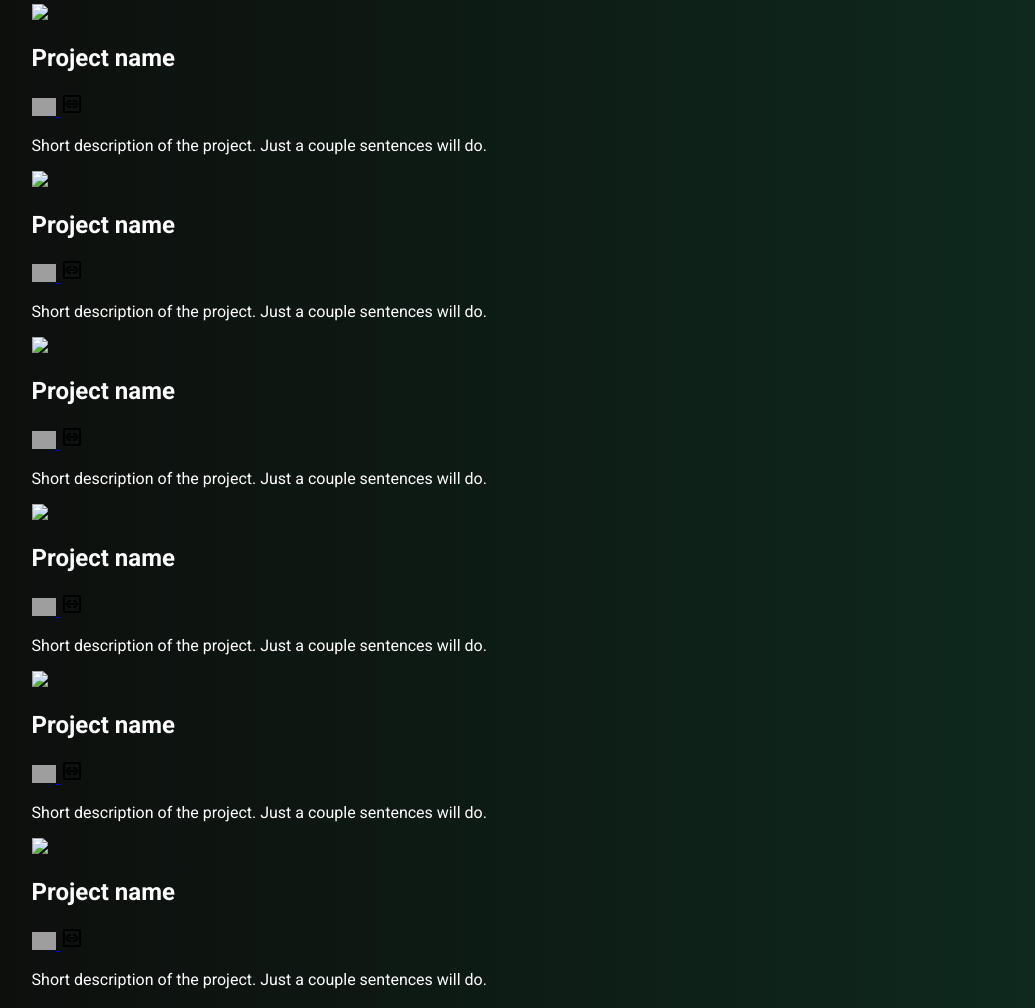
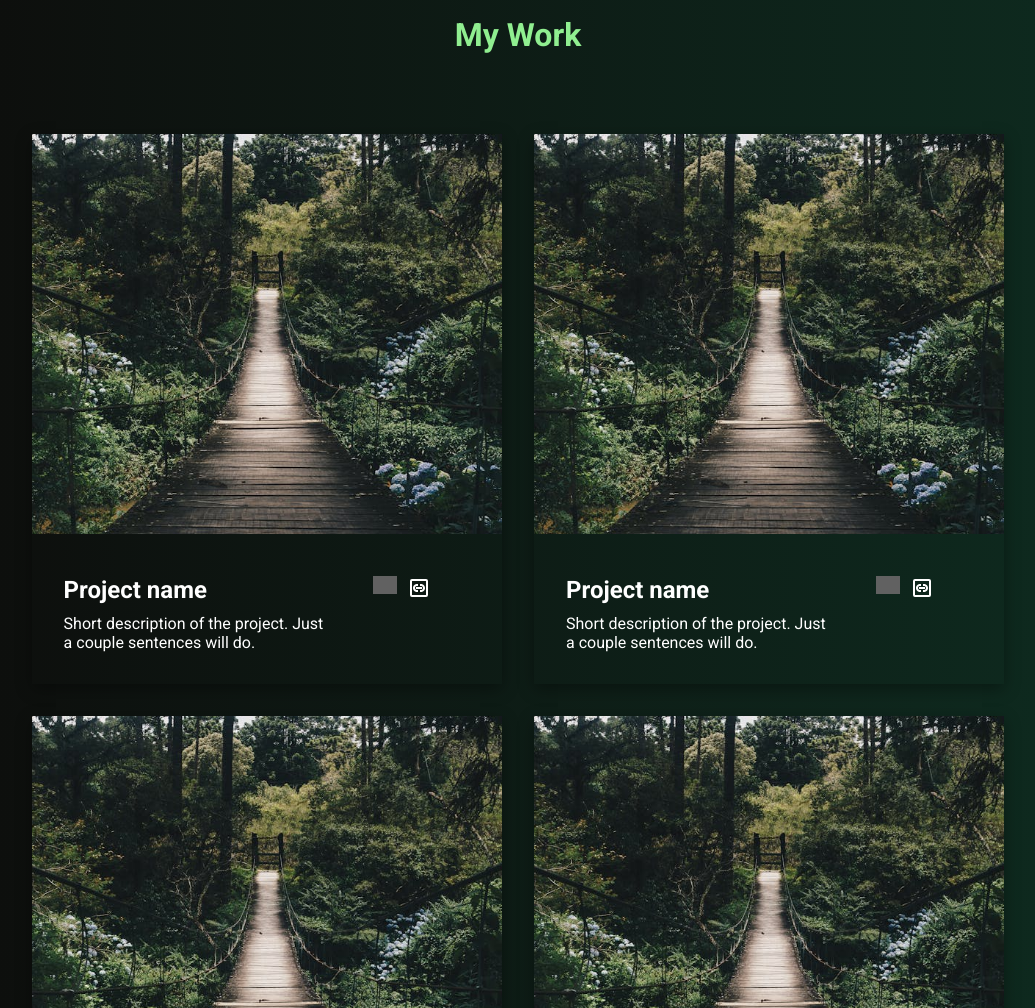
Before and after one commit to mkreynolds919/portfolio, a plain HTML site: page index.html in a window 1280 px wide. Shown: the part 656-1664 px from the top of the page, without its empty margins (122-1157 px from the left). Drawn offline with Linux system fonts and the light colour scheme; grey boxes are pictures that could not be loaded.

```diff
--- a/index.html
+++ b/index.html
@@ -8,7 +8,6 @@
     <link rel="preconnect" href="https://fonts.googleapis.com">
     <link rel="preconnect" href="https://fonts.gstatic.com" crossorigin>
     <link href="https://fonts.googleapis.com/css2?family=Roboto:ital,wght@0,100..900;1,100..900&display=swap" rel="stylesheet">
-    <script defer src="./scripts.js"></script>
     </head>
 <body>
     <header class="hero-wrapper">
@@ -35,7 +34,7 @@
         <div class="projects-container">
             <div class="project-card">
                 <div class="project-img-container">
-                    <img src="#" class="project-img">
+                    <img src="./images/forest-bridge.jpg" class="project-img">
                 </div>
                 <div class="project-desc-container">
                     <h1 class="project-name">Project name</h1>
@@ -52,7 +51,7 @@
             </div>
             <div class="project-card">
                 <div class="project-img-container">
-                    <img src="#" class="project-img">
+                    <img src="./images/forest-bridge.jpg" class="project-img">
                 </div>
                 <div class="project-desc-container">
                     <h1 class="project-name">Project name</h1>
@@ -68,7 +67,7 @@
                 </div>
             </div>
             <div class="project-card">        <div class="project-img-container">
-                    <img src="#" class="project-img">
+                    <img src="./images/forest-bridge.jpg" class="project-img">
                 </div>
                 <div class="project-desc-container">
                     <h1 class="project-name">Project name</h1>
@@ -85,41 +84,7 @@
             </div>
             <div class="project-card">
                 <div class="project-img-container">
-                    <img src="#" class="project-img">
-                </div>
-                <div class="project-desc-container">
-                    <h1 class="project-name">Project name</h1>
-                    <div class="project-icon-container">
-                        <a href="#">
-                            <img src="https://cdn.jsdelivr.net/gh/devicons/devicon@latest/icons/github/github-original.svg" class="project-icon"/>
-                        </a>
-                        <a href="#">
-                            <svg class='project-icon' xmlns="http://www.w3.org/2000/svg" viewBox="0 0 24 24"><title>link-box-outline</title><path d="M19,3H5A2,2 0 0,0 3,5V19A2,2 0 0,0 5,21H19A2,2 0 0,0 21,19V5A2,2 0 0,0 19,3M19,19H5V5H19V19M11,16H10C8.39,16 6,14.94 6,12C6,9.07 8.39,8 10,8H11V10H10C9.54,10 8,10.17 8,12C8,13.9 9.67,14 10,14H11V16M14,16H13V14H14C14.46,14 16,13.83 16,12C16,10.1 14.33,10 14,10H13V8H14C15.61,8 18,9.07 18,12C18,14.94 15.61,16 14,16M15,13H9V11H15V13Z" /></svg>
-                        </a>
-                    </div>
-                    <p class="project-desc">Short description of the project. Just a couple sentences will do.</p>
-                </div>
-            </div>
-            <div class="project-card">
-                <div class="project-img-container">
-                    <img src="#" class="project-img">
-                </div>
-                <div class="project-desc-container">
-                    <h1 class="project-name">Project name</h1>
-                    <div class="project-icon-container">
-                        <a href="#">
-                            <img src="https://cdn.jsdelivr.net/gh/devicons/devicon@latest/icons/github/github-original.svg" class="project-icon"/>
-                        </a>
-                        <a href="#">
-                            <svg class='project-icon' xmlns="http://www.w3.org/2000/svg" viewBox="0 0 24 24"><title>link-box-outline</title><path d="M19,3H5A2,2 0 0,0 3,5V19A2,2 0 0,0 5,21H19A2,2 0 0,0 21,19V5A2,2 0 0,0 19,3M19,19H5V5H19V19M11,16H10C8.39,16 6,14.94 6,12C6,9.07 8.39,8 10,8H11V10H10C9.54,10 8,10.17 8,12C8,13.9 9.67,14 10,14H11V16M14,16H13V14H14C14.46,14 16,13.83 16,12C16,10.1 14.33,10 14,10H13V8H14C15.61,8 18,9.07 18,12C18,14.94 15.61,16 14,16M15,13H9V11H15V13Z" /></svg>
-                        </a>
-                    </div>
-                    <p class="project-desc">Short description of the project. Just a couple sentences will do.</p>
-                </div>
-            </div>
-            <div class="project-card">
-                <div class="project-img-container">
-                    <img src="#" class="project-img">
+                    <img src="./images/forest-bridge.jpg" class="project-img">
                 </div>
                 <div class="project-desc-container">
                     <h1 class="project-name">Project name</h1>
--- a/styles.css
+++ b/styles.css
@@ -1,3 +1,8 @@
+* {
+    margin: 0;
+    padding: 0;
+}
+
 body {
     margin: 0;
     font-family: 'Roboto', 'serif';
@@ -11,7 +16,7 @@ body {
     position: relative;
     align-items: center;
     max-height: 50vh;
-    padding: clamp(4rem, 4vh, 8rem) clamp(2vw, 12vw, 22rem);
+    padding: clamp(4rem, 6vh, 8rem) clamp(2vw, 12vw, 22rem);
 }
 
 .hero-img {
@@ -39,6 +44,7 @@ body {
 .hero-overlay p {
     font-size: clamp(1rem, 1vw, 2rem);
     line-height: 30px;
+    margin: 1.5rem 0;
 }
 
 .hero-icon-container {
@@ -61,19 +67,54 @@ body {
     padding: clamp(4rem, 4vh, 8rem) clamp(2vw, 12vw, 22rem);
 }
 
+.work-title {
+    text-align: center;
+    font-size: clamp(1rem, 2.5vw, 54px);
+    color: lightgreen;
+    margin: 10vh 0;
+}
+
 .projects-container {
     display: grid;
-    grid-template-columns: repeat(auto-fit(320px, 1fr));
+    grid-template-columns: repeat(auto-fit, minmax(320px, 1fr));
+    gap: 2rem;
 }
 
 .project-card {
     width: 100%;
     display: flex;
     flex-direction: column;
+    gap: 10px;
+    box-shadow: rgba(0, 0, 0, 0.35) 0px 5px 15px;
+}
+
+.project-img-container {
+    max-width: 100%;
+    max-height: 400px;
+}
+
+.project-img {
+    width: 100%;
+    height: 100%;
+    object-fit: cover;
+}
+
+.project-desc-container {
+    display: grid;
+    grid-template-rows: 1fr 1fr;
+    grid-template-columns: 2fr 1fr;
+    padding: 2rem;
 }
 
 .project-icon {
     width: 24px;
+    filter: invert();
+}
+
+.project-icon-container {
+    display: flex;
+    justify-content: center;
+    gap: 10px;
 }
 
 @media (max-width: 600px) {
@@ -113,4 +154,9 @@ body {
         position: static;
         justify-content: center;
     }
+
+    .projects-container {
+        grid-template-columns: 1fr;
+        padding: 1rem;
+    }
 }
```
Also changed, not shown: images/forest-bridge.jpg (added).
